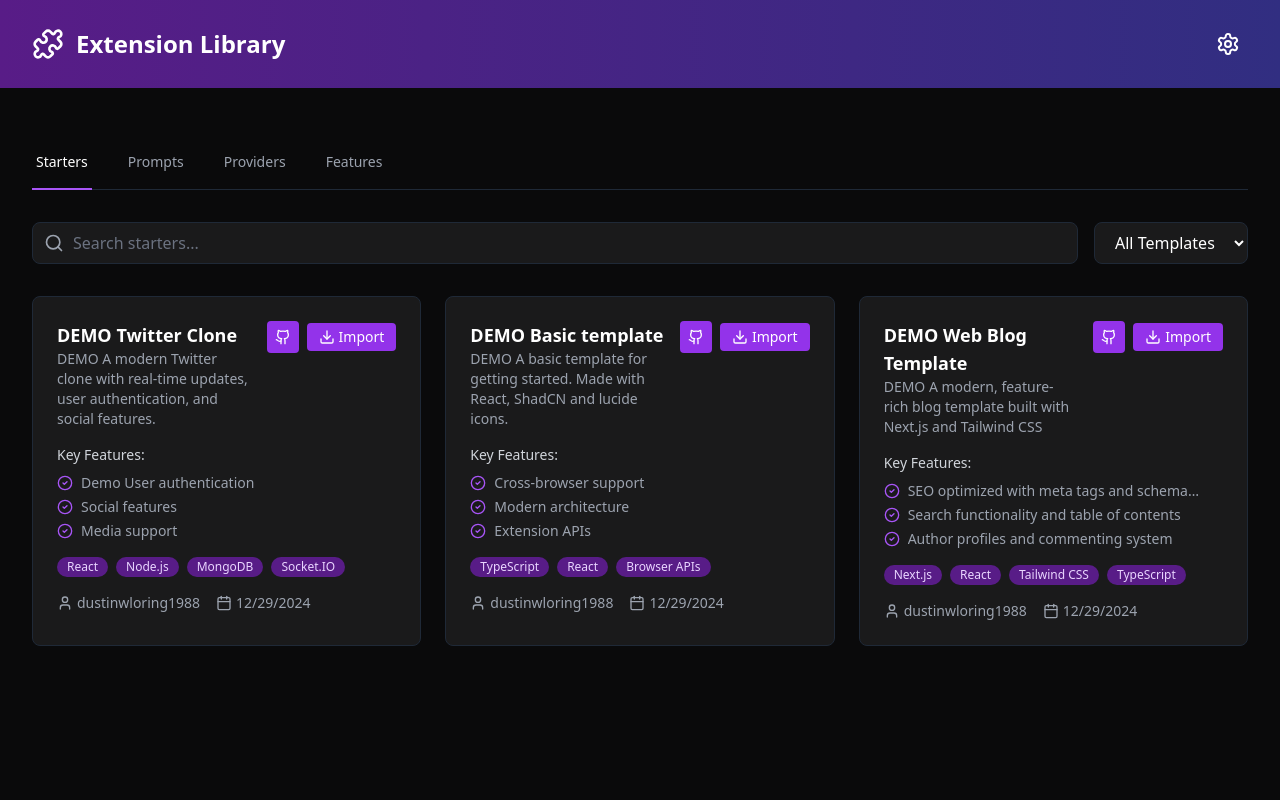
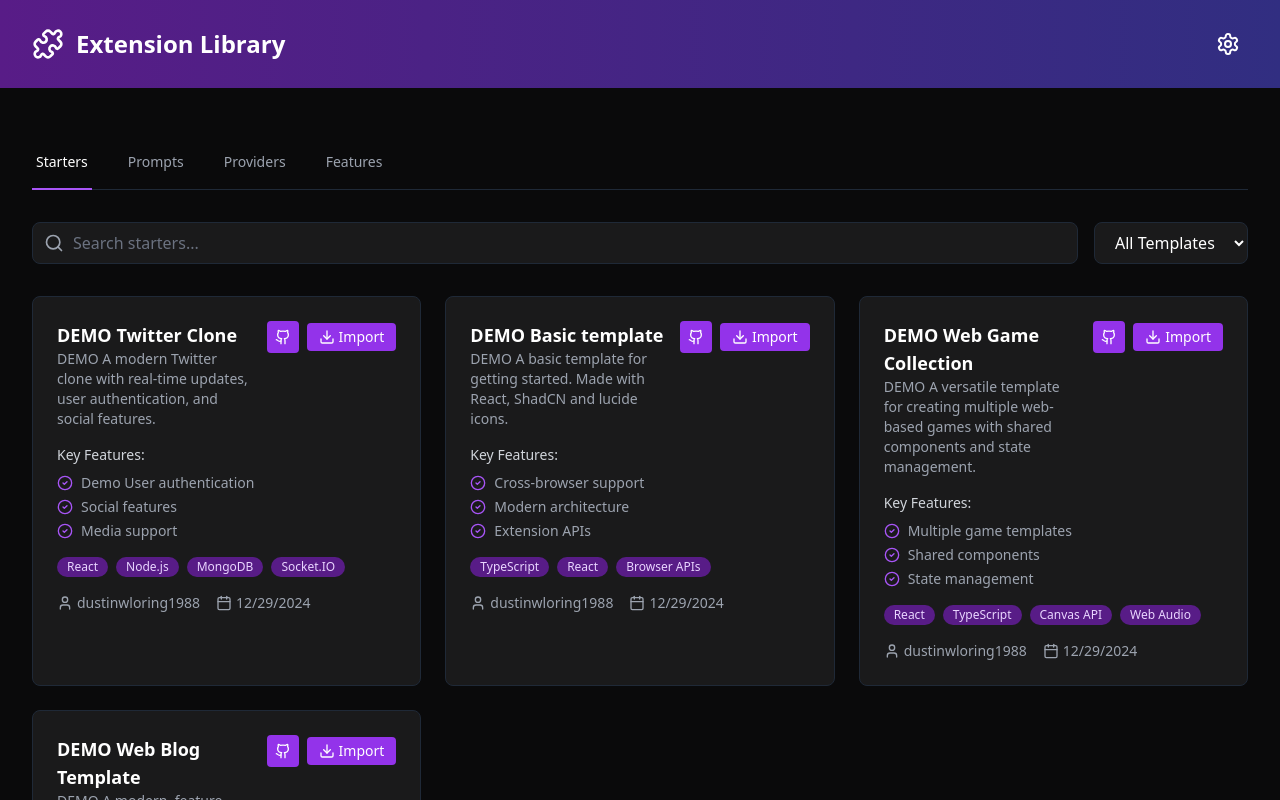
Before and after one commit to dustinwloring1988/extension-library, a React (Vite) app: page / in a window 1280 px wide. Shown: the top 800 px of the page. Built offline with nearby package versions, Linux system fonts and the light colour scheme.

Commit message:
Update mockData.ts

```diff
--- a/src/data/mockData.ts
+++ b/src/data/mockData.ts
@@ -54,6 +54,36 @@ export const mockStarters: Starter[] = [
   },
   {
     id: '3',
+    name: 'DEMO Web Game Collection',
+    description: 'DEMO A versatile template for creating multiple web-based games with shared components and state management.',
+    longDescription: `
+      Build a collection of web games with:
+      • Shared game engine components
+      • Common UI elements and controls
+      • State management system
+      • Score tracking and leaderboards
+      • Sound effects and music support
+      • Responsive design for all devices
+      • Game progress saving
+      • Multiple game modes
+      • Achievement system
+      • Performance optimization
+    `,
+    features: [
+      'Multiple game templates',
+      'Shared components',
+      'State management',
+      'Sound system'
+    ],
+    technologies: ['React', 'TypeScript', 'Canvas API', 'Web Audio'],
+    downloads: 0,
+    author: 'dustinwloring1988',
+    preview: 'https://images.unsplash.com/photo-1585504198199-20277593b94f?auto=format&fit=crop&w=800&q=80',
+    createdAt: '2024-12-29',
+    repoUrl: 'https://github.com/bolt-starter-templates/multigame-template'
+  },
+  {
+    id: '4',
     name: 'DEMO Web Blog Template',
     description: 'DEMO A modern, feature-rich blog template built with Next.js and Tailwind CSS',
     longDescription: `A professional blog template that includes:
@@ -82,161 +112,9 @@ export const mockStarters: Starter[] = [
     downloads: 0,
     author: 'dustinwloring1988',
     preview: 'https://images.unsplash.com/photo-1499750310107-5fef28a66643?auto=format&fit=crop&w=800&q=80',
-    createdAt: new Date().toISOString(),
+    createdAt: '2024-12-29',
     repoUrl: 'https://github.com/bolt-starter-templates/blog-template'
   }
-  /*
-  {
-    id: '2',
-    name: 'Restaurant Starter',
-    description: 'A complete restaurant website template with menu management, reservations, and online ordering.',
-    longDescription: `
-      Launch your restaurant website with features like:
-      • Digital menu management
-      • Table reservations
-      • Online ordering system
-      • Photo gallery
-      • Customer reviews
-      • Contact forms
-      • Mobile responsive design
-      • SEO optimization
-      • Social media integration
-      • Analytics dashboard
-    `,
-    features: [
-      'Menu management',
-      'Reservations',
-      'Online ordering',
-      'Mobile responsive'
-    ],
-    technologies: ['Next.js', 'TypeScript', 'Tailwind CSS', 'Prisma'],
-    downloads: 723,
-    author: 'dustinwloring1988',
-    preview: 'https://images.unsplash.com/photo-1517248135467-4c7edcad34c4?auto=format&fit=crop&w=800&q=80',
-    createdAt: '2024-12-29',
-    repoUrl: 'https://github.com/bolt-starter-templates/restaurant-starter-template'
-  },
-  {
-    id: '3',
-    name: 'Basic Starter',
-    description: 'A minimal, modern starter template with essential features and best practices.',
-    longDescription: `
-      Start your project with a solid foundation:
-      • Modern tech stack
-      • Authentication ready
-      • Database integration
-      • API routes setup
-      • Testing configuration
-      • CI/CD pipeline
-      • Documentation
-      • Code quality tools
-      • Performance optimized
-      • Security best practices
-    `,
-    features: [
-      'Modern stack',
-      'Authentication',
-      'API ready',
-      'Testing setup'
-    ],
-    technologies: ['React', 'TypeScript', 'Express', 'PostgreSQL'],
-    downloads: 945,
-    author: 'dustinwloring1988',
-    preview: 'https://images.unsplash.com/photo-1517694712202-14dd9538aa97?auto=format&fit=crop&w=800&q=80',
-    createdAt: '2024-12-29',
-    repoUrl: 'https://github.com/bolt-starter-templates/starter-template'
-  },
-  {
-    id: '4',
-    name: 'Chatty',
-    description: 'A real-time chat application template with modern features and scalable architecture.',
-    longDescription: `
-      Build a chat application with:
-      • Real-time messaging
-      • Group chats
-      • Direct messages
-      • File sharing
-      • User presence
-      • Message history
-      • Push notifications
-      • Emoji support
-      • Message search
-      • Mobile responsive
-    `,
-    features: [
-      'Real-time chat',
-      'Group messaging',
-      'File sharing',
-      'Push notifications'
-    ],
-    technologies: ['React', 'Socket.IO', 'Express', 'MongoDB'],
-    downloads: 634,
-    author: 'dustinwloring1988',
-    preview: 'https://images.unsplash.com/photo-1611162616305-c69b3fa7fbe0?auto=format&fit=crop&w=800&q=80',
-    createdAt: '2024-12-29',
-    repoUrl: 'https://github.com/bolt-starter-templates/chatty'
-  },
-  {
-    id: '5',
-    name: 'Todo App',
-    description: 'A feature-rich todo application template with task management and organization features.',
-    longDescription: `
-      Create a powerful todo app with:
-      • Task categories
-      • Due dates
-      • Priority levels
-      • Subtasks
-      • Tags
-      • Search & filter
-      • Task sharing
-      • Progress tracking
-      • Reminders
-      • Data export
-    `,
-    features: [
-      'Task management',
-      'Categories',
-      'Due dates',
-      'Progress tracking'
-    ],
-    technologies: ['Vue.js', 'Vuex', 'Firebase', 'TailwindCSS'],
-    downloads: 523,
-    author: 'dustinwloring1988',
-    preview: 'https://images.unsplash.com/photo-1484480974693-6ca0a78fb36b?auto=format&fit=crop&w=800&q=80',
-    createdAt: '2024-12-29',
-    repoUrl: 'https://github.com/bolt-starter-templates/todo-template'
-  },
-  {
-    id: '6',
-    name: 'Social Starter',
-    description: 'A social network starter template with modern features and scalable architecture.',
-    longDescription: `
-      Launch your social platform with:
-      • User profiles
-      • News feed
-      • Friend connections
-      • Post sharing
-      • Comments & likes
-      • Direct messaging
-      • Notifications
-      • Media uploads
-      • Activity tracking
-      • Privacy controls
-    `,
-    features: [
-      'User profiles',
-      'News feed',
-      'Direct messaging',
-      'Media sharing'
-    ],
-    technologies: ['React', 'GraphQL', 'Node.js', 'PostgreSQL'],
-    downloads: 678,
-    author: 'dustinwloring1988',
-    preview: 'https://images.unsplash.com/photo-1522071820081-009f0129c71c?auto=format&fit=crop&w=800&q=80',
-    createdAt: '2024-12-29',
-    repoUrl: 'https://github.com/bolt-starter-templates/social-starter'
-  }
-  */
 ];
 
 export const mockPrompts: Prompt[] = [
```
